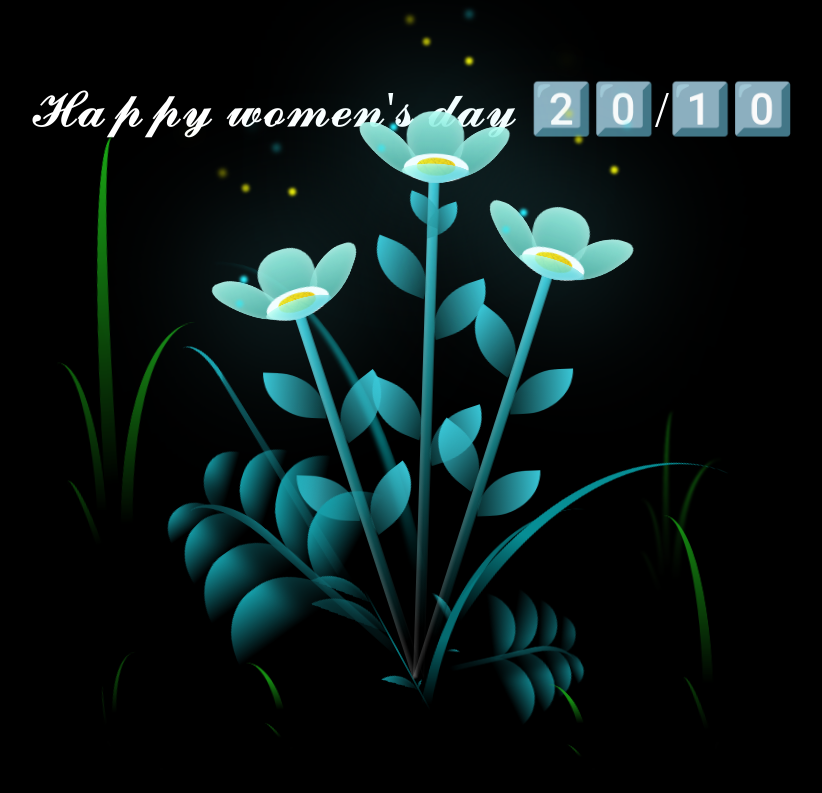
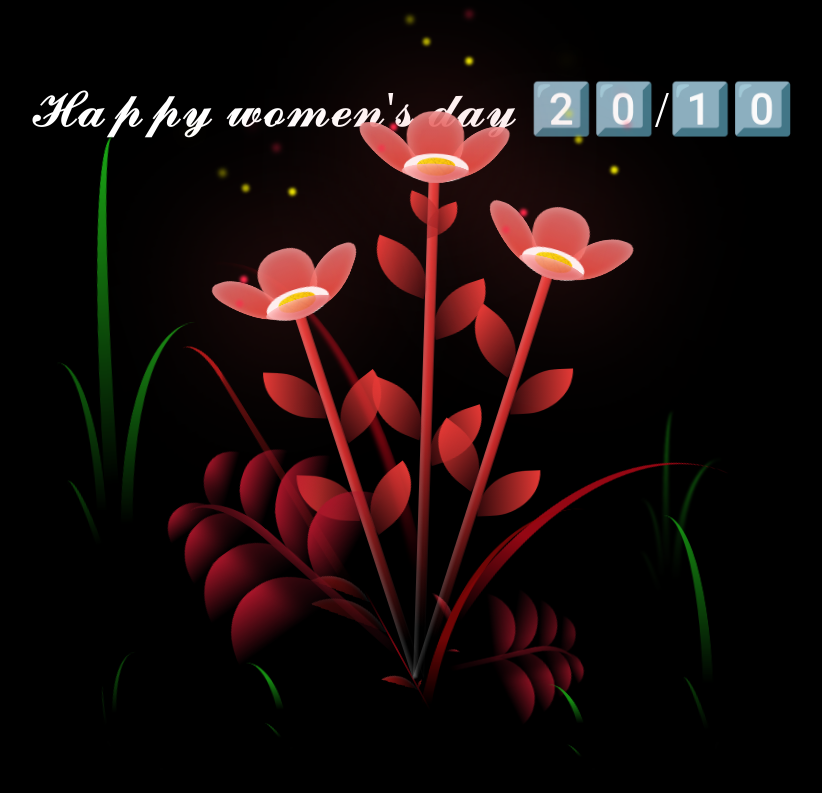
Before and after one commit to thachhc/thachhc.github.io, a plain HTML site: page index.html in a window 1280 px wide. Shown: the whole page, without its empty margins (227-1049 px from the left). Drawn offline with Linux system fonts and the light colour scheme.

Commit message:
Update style.css

```diff
--- a/style.css
+++ b/style.css
@@ -137,7 +137,7 @@ body {
   transform: translate(-50%, -100%);
   width: 8vmin;
   height: 8vmin;
-  background-color: #6bf0ff;
+  background-color: #EF5350;
   filter: blur(10vmin);
 }
 .flower__leaf {
@@ -147,8 +147,8 @@ body {
   width: 8vmin;
   height: 11vmin;
   border-radius: 51% 49% 47% 53%/44% 45% 55% 69%;
-  background-color: #a7ffee;
-  background-image: linear-gradient(to top, #54b8aa, #a7ffee);
+  background-color: #E57373;
+  background-image: linear-gradient(to top, #F44336, #E57373);
   transform-origin: bottom center;
   opacity: 0.9;
   box-shadow: inset 0 0 2vmin rgba(255, 255, 255, 0.5);
@@ -168,7 +168,7 @@ body {
   transform-origin: bottom left;
   border-radius: 4vmin 10vmin 4vmin 4vmin;
   transform: translate(0%, 18%) rotateX(70deg) rotate(-43deg);
-  background-image: linear-gradient(to top, #39c6d6, #a7ffee);
+  background-image: linear-gradient(to top, #d63939, #ffa7a7);
   z-index: 1;
   opacity: 0.8;
 }
@@ -195,7 +195,7 @@ body {
 .flower__line {
   height: 55vmin;
   width: 1.5vmin;
-  background-image: linear-gradient(to left, rgba(0, 0, 0, 0.2), transparent, rgba(255, 255, 255, 0.2)), linear-gradient(to top, transparent 10%, #14757a, #39c6d6);
+  background-image: linear-gradient(to left, rgba(0, 0, 0, 0.2), transparent, rgba(255, 255, 255, 0.2)), linear-gradient(to top, transparent 10%, #C62828, #E53935);
   box-shadow: inset 0 0 2px rgba(0, 0, 0, 0.5);
   animation: grow-flower-tree 4s backwards;
 }
@@ -209,7 +209,7 @@ body {
   height: var(--h);
   border-top-right-radius: var(--h);
   border-bottom-left-radius: var(--h);
-  background-image: linear-gradient(to top, rgba(20, 117, 122, 0.4), #39c6d6);
+  background-image: linear-gradient(to top, rgba(122, 20, 25, 0.4), #E53935);
 }
 .flower__line__leaf--1 {
   transform: rotate(70deg) rotateY(30deg);
@@ -252,7 +252,7 @@ body {
   animation: light-ans 4s linear infinite backwards;
 }
 .flower__light:nth-child(odd) {
-  background-color: #23f0ff;
+  background-color: #ff2348;
 }
 .flower__light--1 {
   left: -2vmin;
@@ -287,7 +287,7 @@ body {
   animation-delay: 3.5s;
 }
 .flower__grass {
-  --c: #159faa;
+  --c: #aa1529;
   --line-w: 1.5vmin;
   position: absolute;
   bottom: 12vmin;
@@ -451,7 +451,7 @@ body {
 .flower__g-long {
   --w: 2vmin;
   --h: 6vmin;
-  --c: #159faa;
+  --c: #aa1515;
   position: absolute;
   bottom: 10vmin;
   left: -3vmin;
@@ -497,9 +497,9 @@ body {
   width: 30vmin;
   height: 50vmin;
   border-top-left-radius: 100%;
-  border-left: 2vmin solid #079097;
+  border-left: 2vmin solid #970713;
   background-image: linear-gradient(to bottom, transparent, var(--dark-color) 60%);
-  -webkit-mask-image: linear-gradient(to top, transparent 30%, #079097 60%);
+  -webkit-mask-image: linear-gradient(to top, transparent 30%, #970713 60%);
 }
 .flower__g-right--1 {
   animation: flower-g-right-ans 2.5s linear infinite;
@@ -550,7 +550,7 @@ body {
 .flower__g-front__line {
   width: 0.3vmin;
   height: 20vmin;
-  background-image: linear-gradient(to top, transparent, #079097, transparent 100%);
+  background-image: linear-gradient(to top, transparent, #970713, transparent 100%);
   position: relative;
 }
 .flower__g-front__leaf-wrapper {
@@ -631,9 +631,9 @@ body {
   height: 10vmin;
   border-radius: 100% 0% 0% 100%/100% 100% 0% 0%;
   box-shadow: inset 0 2px 1vmin hsla(184, 97%, 58%, 0.2);
-  background-image: linear-gradient(to bottom left, transparent, var(--dark-color)), linear-gradient(to bottom right, #159faa 50%, transparent 50%, transparent);
-  -webkit-mask-image: linear-gradient(to bottom right, #159faa 50%, transparent 50%, transparent);
-  mask-image: linear-gradient(to bottom right, #159faa 50%, transparent 50%, transparent);
+  background-image: linear-gradient(to bottom left, transparent, var(--dark-color)), linear-gradient(to bottom right, #aa1515 50%, transparent 50%, transparent);
+  -webkit-mask-image: linear-gradient(to bottom right, #aa1515 50%, transparent 50%, transparent);
+  mask-image: linear-gradient(to bottom right, #aa1515 50%, transparent 50%, transparent);
 }
 .flower__g-fr {
   position: absolute;
@@ -655,7 +655,7 @@ body {
   width: 30vmin;
   height: 50vmin;
   border-top-left-radius: 100%;
-  border-left: 2vmin solid #079097;
+  border-left: 2vmin solid #970707;
   -webkit-mask-image: linear-gradient(to top, transparent 25%, #079097 50%);
   position: relative;
   z-index: 1;
@@ -668,8 +668,8 @@ body {
   height: 10vmin;
   border-radius: 100% 0% 0% 100%/100% 100% 0% 0%;
   box-shadow: inset 0 2px 1vmin hsla(184, 97%, 58%, 0.2);
-  background-image: linear-gradient(to bottom left, transparent, var(--dark-color) 98%), linear-gradient(to bottom right, #23f0ff 45%, transparent 50%, transparent);
-  -webkit-mask-image: linear-gradient(135deg, #159faa 40%, transparent 50%, transparent);
+  background-image: linear-gradient(to bottom left, transparent, var(--dark-color) 98%), linear-gradient(to bottom right, #ff2335 45%, transparent 50%, transparent);
+  -webkit-mask-image: linear-gradient(135deg, #ff2335 40%, transparent 50%, transparent);
 }
 .flower__g-fr__leaf--1 {
   left: 20vmin;
@@ -760,7 +760,7 @@ body {
   transform: scale(0.8) rotate(-5deg);
 }
 .long-g--1 .leaf {
-  -webkit-mask-image: linear-gradient(to top, transparent 40%, #079097 80%) !important;
+  -webkit-mask-image: linear-gradient(to top, transparent 40%, #970713 80%) !important;
 }
 .long-g--1 .leaf--1 {
   --w: 5vmin;
@@ -775,7 +775,7 @@ body {
   transform: scale(0.6) rotateX(60deg);
 }
 .long-g--2 .leaf, .long-g--3 .leaf {
-  -webkit-mask-image: linear-gradient(to top, transparent 50%, #079097 80%) !important;
+  -webkit-mask-image: linear-gradient(to top, transparent 50%, #970713 80%) !important;
 }
 .long-g--2 .leaf--1, .long-g--3 .leaf--1 {
   left: -1vmin;
@@ -786,7 +786,7 @@ body {
   bottom: 0vmin;
 }
 .long-g--3 .leaf {
-  -webkit-mask-image: linear-gradient(to top, transparent 40%, #079097 80%) !important;
+  -webkit-mask-image: linear-gradient(to top, transparent 40%, #970713 80%) !important;
 }
 .long-g--4 {
   left: 25vmin;
@@ -795,7 +795,7 @@ body {
   transform: scale(0.6) rotateX(60deg);
 }
 .long-g--4 .leaf {
-  -webkit-mask-image: linear-gradient(to top, transparent 50%, #079097 80%) !important;
+  -webkit-mask-image: linear-gradient(to top, transparent 50%, #970713 80%) !important;
 }
 .long-g--5 {
   left: 42vmin;
```
